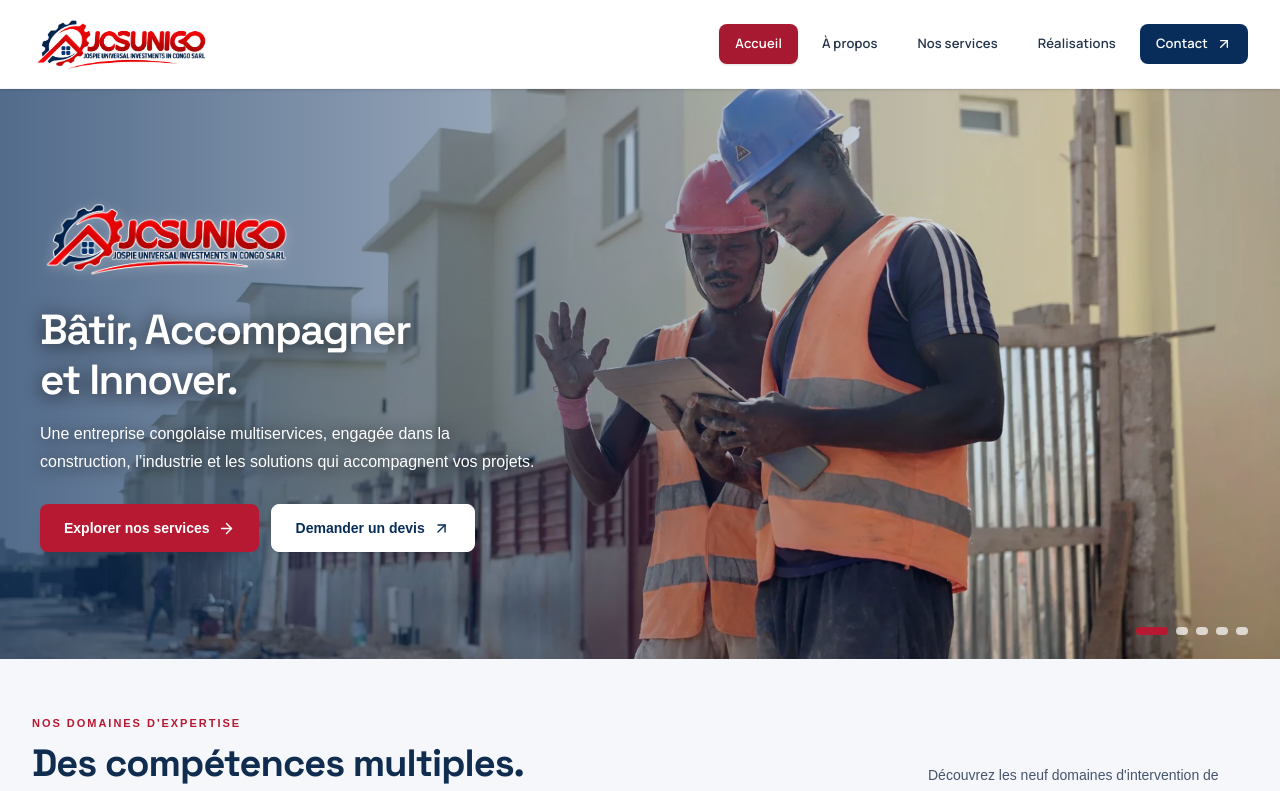
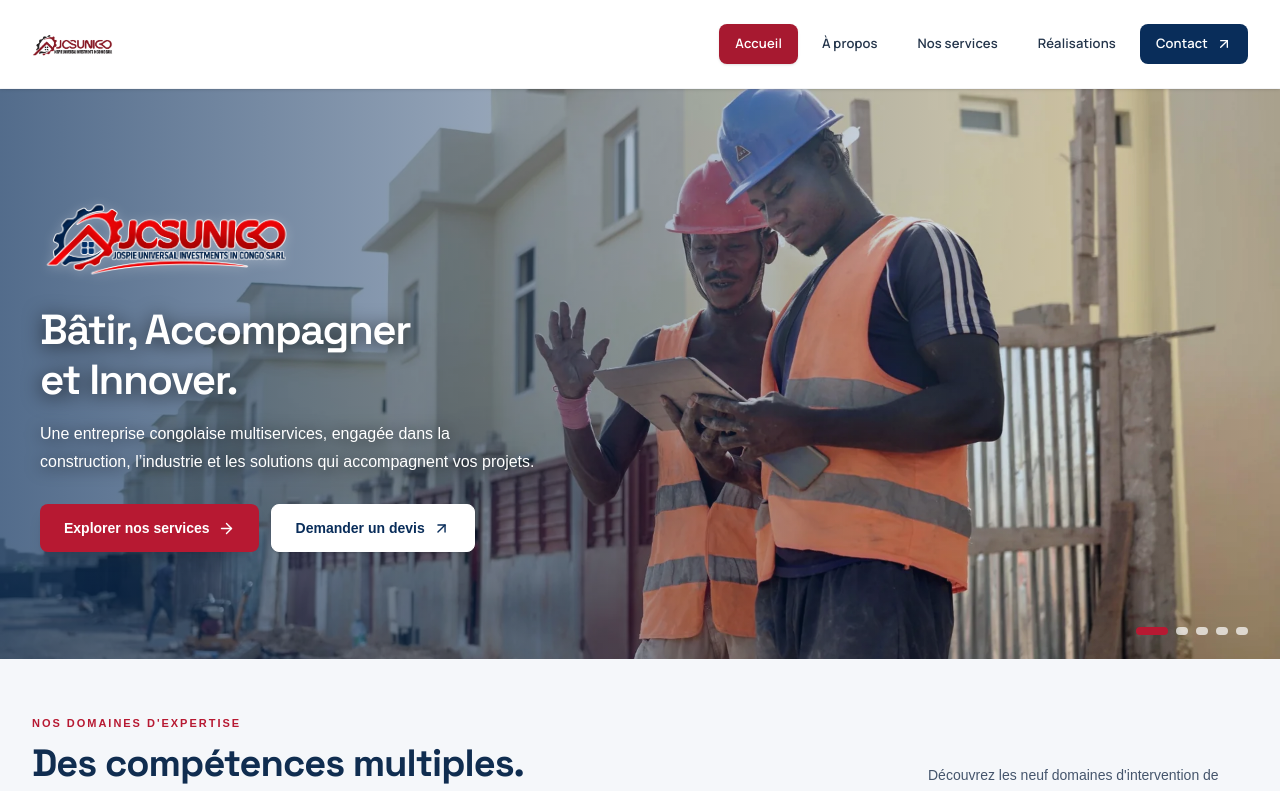
Before and after one commit to Honokams/josunico-site, a Next.js app: page / in a window 1280 px wide. Shown: the top 791 px of the page. Built offline with nearby package versions, Linux system fonts and the light colour scheme.

Commit message:
mise à jour

```diff
--- a/src/components/Header.jsx
+++ b/src/components/Header.jsx
@@ -46,7 +46,7 @@ export default function Header() {
           aria-label="JOSUNICO - Accueil"
         >
           <Image
-            src="/images/branding/josunico-logo-hero.png"
+            src="/images/branding/icon1.png"
             alt="JOSUNICO SARL"
             width={220}
             height={80}
```
